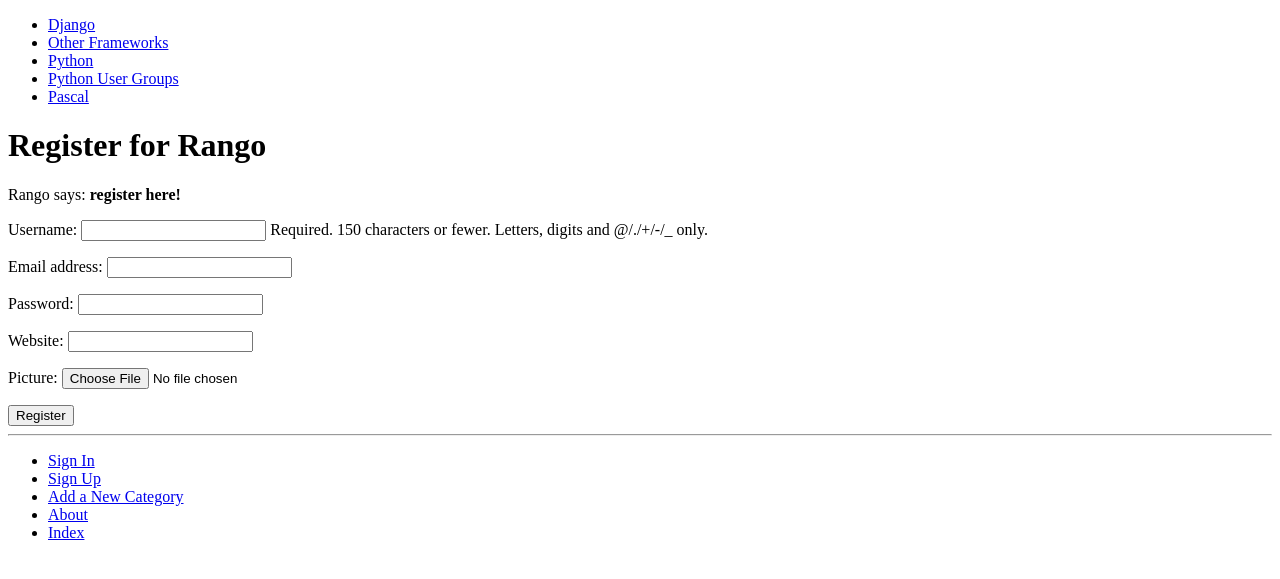
After one commit to 2335980k/tango_with_django_project, a Django app: page /rango/register/ in a window 1280 px wide. The commit adds this page. Shown: the top 579 px of the page. Run offline with Django 3.2, Linux system fonts and the light colour scheme; data comes from the database, SQL or seed files in the repository; parts of the project's set-up code (start-up, migrations or seed data) failed here and were passed over.

Commit message:
chapter 9

```diff
--- a/rango/admin.py
+++ b/rango/admin.py
@@ -1,5 +1,7 @@
 from django.contrib import admin
 from rango.models import Category, Page
+from rango.models import UserProfile
+
 
 class PageAdmin(admin.ModelAdmin):
     list_display =('title', 'category', 'url')
@@ -10,3 +12,4 @@ class CategoryAdmin(admin.ModelAdmin):
 
 admin.site.register(Page, PageAdmin)
 admin.site.register(Category, CategoryAdmin)
+admin.site.register(UserProfile)
--- a/rango/forms.py
+++ b/rango/forms.py
@@ -1,5 +1,6 @@
 from django import forms
-from rango.models import Page, Category
+from rango.models import Page, Category, UserProfile
+from django.contrib.auth.models import User
 
 class CategoryForm(forms.ModelForm):
     name = forms.CharField(max_length=128, help_text="Please enter the category name.")
@@ -34,3 +35,13 @@ class PageForm(forms.ModelForm):
             cleaned_data['url'] = url
 
             return cleaned_data
+
+class UserForm(forms.ModelForm):
+       password = forms.CharField(widget=forms.PasswordInput())
+       class Meta:
+              model = User
+              fields = ('username', 'email', 'password')
+class UserProfileForm(forms.ModelForm):
+       class Meta:
+              model = UserProfile
+              fields = ('website', 'picture')
--- a/rango/models.py
+++ b/rango/models.py
@@ -1,7 +1,7 @@
 from __future__ import unicode_literals
 from django.template.defaultfilters import slugify
 from django.db import models
-
+from django.contrib.auth.models import User
 
 class Category(models.Model):
                name = models.CharField(max_length=128, unique=True)
@@ -24,3 +24,15 @@ class Page(models.Model):
          views = models.IntegerField(default=0)
          def __str__(self): # For Python 2, use __unicode__ too
                        return self.title
+
+
+class UserProfile(models.Model):
+
+     user = models.OneToOneField(User)
+
+     website = models.URLField(blank=True)
+     picture = models.ImageField(upload_to='profile_images', blank=True)
+
+
+     def __str__(self):
+          return self.user.username
--- a/rango/urls.py
+++ b/rango/urls.py
@@ -7,6 +7,10 @@ urlpatterns = [
     url(r'^add_category/$', views.add_category, name='add_category'),
     url(r'^category/(?P<category_name_slug>[\w\-]+)/$', views.show_category, name='show_category'),
     url(r'^category/(?P<category_name_slug>[\w\-]+)/add_page/$', views.add_page, name='add_page'),
+    url(r'^register/$', views.register, name='register'),
+    url(r'^login/$', views.user_login, name='login'),
+    url(r'^restricted/', views.restricted, name='restricted'),
+    url(r'^logout/$', views.user_logout, name='logout'),
 
 
 ]
--- a/rango/views.py
+++ b/rango/views.py
@@ -4,6 +4,12 @@ from django.shortcuts import render
 from django.http import HttpResponse
 from rango.models import Category ,Page
 from rango.forms import CategoryForm , PageForm
+from rango.forms import UserForm, UserProfileForm
+from django.contrib.auth import authenticate, login
+from django.http import HttpResponseRedirect, HttpResponse
+from django.core.urlresolvers import reverse
+from django.contrib.auth.decorators import login_required
+from django.contrib.auth import logout
 
 def index(request):
     category_list = Category.objects.order_by('-likes')[:5]
@@ -34,6 +40,7 @@ def show_category(request, category_name_slug):
 
     return render(request, 'rango/category.html', context_dict)
 
+@login_required
 def add_category(request):
         form = CategoryForm()
 
@@ -51,6 +58,7 @@ def add_category(request):
 
         return render(request, 'rango/add_category.html', {'form': form})
 
+@login_required
 def add_page(request, category_name_slug):
        try:
             category = Category.objects.get(slug=category_name_slug)
@@ -70,3 +78,69 @@ def add_page(request, category_name_slug):
                   print(form.errors)
        context_dict = {'form':form, 'category': category}
        return render(request, 'rango/add_page.html', context_dict)
+
+def register(request):
+
+       registered = False
+
+       if request.method == 'POST':
+
+            user_form = UserForm(data=request.POST)
+            profile_form = UserProfileForm(data=request.POST)
+
+            if user_form.is_valid() and profile_form.is_valid():
+
+                    user = user_form.save()
+
+                    user.set_password(user.password)
+                    user.save()
+                    profile = profile_form.save(commit=False)
+                    profile.user = user
+
+                    if 'picture' in request.FILES:
+                        profile.picture = request.FILES['picture']
+
+                        profile.save()
+
+                        registered = True
+                    else:
+
+                        print(user_form.errors, profile_form.errors)
+       else:
+           user_form = UserForm()
+           profile_form = UserProfileForm()
+
+       return render(request,
+                     'rango/register.html',
+                     {'user_form': user_form,
+                      'profile_form': profile_form,
+                      'registered': registered})
+
+def user_login(request):
+    if request.method == 'POST':
+
+        username = request.POST.get('username')
+        password = request.POST.get('password')
+        user = authenticate(username=username, password=password)
+        if user:
+            if user.is_active:
+                login(request, user)
+                return HttpResponseRedirect(reverse('index'))
+            else:
+               return HttpResponse("Your Rango account is disabled.")
+        else:
+            print("Invalid login details: {0}, {1}".format(username, password))
+            return HttpResponse("Wrong username or Wrong password.")
+
+    else:
+        return render(request, 'rango/login.html', {})
+
+@login_required
+def restricted(request):
+      return render(request, 'rango/restricted.html', {})
+
+
+@login_required
+def user_logout(request):
+         logout(request)
+         return HttpResponseRedirect(reverse('index'))
--- a/tango_with_django_project/settings.py
+++ b/tango_with_django_project/settings.py
@@ -103,6 +103,11 @@ AUTH_PASSWORD_VALIDATORS = [
     },
 ]
 
+PASSWORD_HASHERS = (
+   'django.contrib.auth.hashers.PBKDF2PasswordHasher',
+   'django.contrib.auth.hashers.PBKDF2SHA1PasswordHasher',
+)
+
 
 # Internationalization
 # https://docs.djangoproject.com/en/1.11/topics/i18n/
@@ -125,3 +130,4 @@ STATIC_URL = '/static/'
 STATICFILES_DIRS = [STATIC_DIR, ]
 MEDIA_ROOT = MEDIA_DIR
 MEDIA_URL = '/media/'
+LOGIN_URL = '/rango/login/'
--- a/templates/rango/base.html
+++ b/templates/rango/base.html
@@ -25,7 +25,13 @@
 		<hr />
 		<div>
 			<ul>
-
+			{% if user.is_authenticated %}
+                               <li><a href="{% url 'restricted' %}">Restricted Page</a></li>
+                               <li><a href="{% url 'logout' %}">Logout</a></li>
+                        {% else %}
+                               <li><a href="{% url 'login' %}">Sign In</a></li>
+                               <li><a href="{% url 'register' %}">Sign Up</a></li>
+                        {% endif %}
                                <li><a href="{% url 'add_category' %}">Add a New Category</a></li>
                                <li><a href="{% url 'about' %}">About</a></li>
                                <li><a href="{% url 'index' %}">Index</a></li>
--- a/templates/rango/category.html
+++ b/templates/rango/category.html
@@ -15,7 +15,9 @@
         {% else %}
             <strong>No pages currently in category.</strong>
         {% endif %}
+        {% if user.is_authenticated %}
         <a href="{% url 'add_page' category.slug %}">Add a Page</a>
+        {% endif %}
     {% else %}
         The specified category does not exist!
     {% endif %}
--- a/templates/rango/index.html
+++ b/templates/rango/index.html
@@ -8,9 +8,13 @@
 
 		<div>
                         <h1>Rango says...</h1>
+			 {% if user.is_authenticated %}
+                                 howdy {{ user.username }}!
+                         {% else %}
+                                 hey there partner!
+                         {% endif %}
 
 
-                                 hey there partner!
 
 
 			</div>
--- /dev/null
+++ b/templates/rango/register.html
@@ -0,0 +1,28 @@
+{% extends 'rango/base.html' %}
+{% load staticfiles %}
+
+{% block title_block %}
+    Register
+{% endblock %}
+
+{% block body_block %}
+    <h1>Register for Rango</h1>
+    {% if registered %}
+          Rango says: <strong>thank you for registering!</strong>
+          <a href="{% url 'index' %}">Return to the homepage.</a><br />
+    {% else %}
+          Rango says: <strong>register here!</strong><br />
+          <form id="user_form" method="post" action="{% url 'register' %}"
+                     enctype="multipart/form-data">
+
+          {% csrf_token %}
+
+          <!-- Display each form -->
+          {{ user_form.as_p }}
+          {{ profile_form.as_p }}
+
+          <!-- Provide a button to click to submit the form. -->
+          <input type="submit" name="submit" value="Register" />
+    </form>
+    {% endif %}
+{% endblock %}
```
Also changed, not shown: templates/rango/login.html (added, +17 -0 lines), templates/rango/restricted.html (added, +25 -0 lines).
